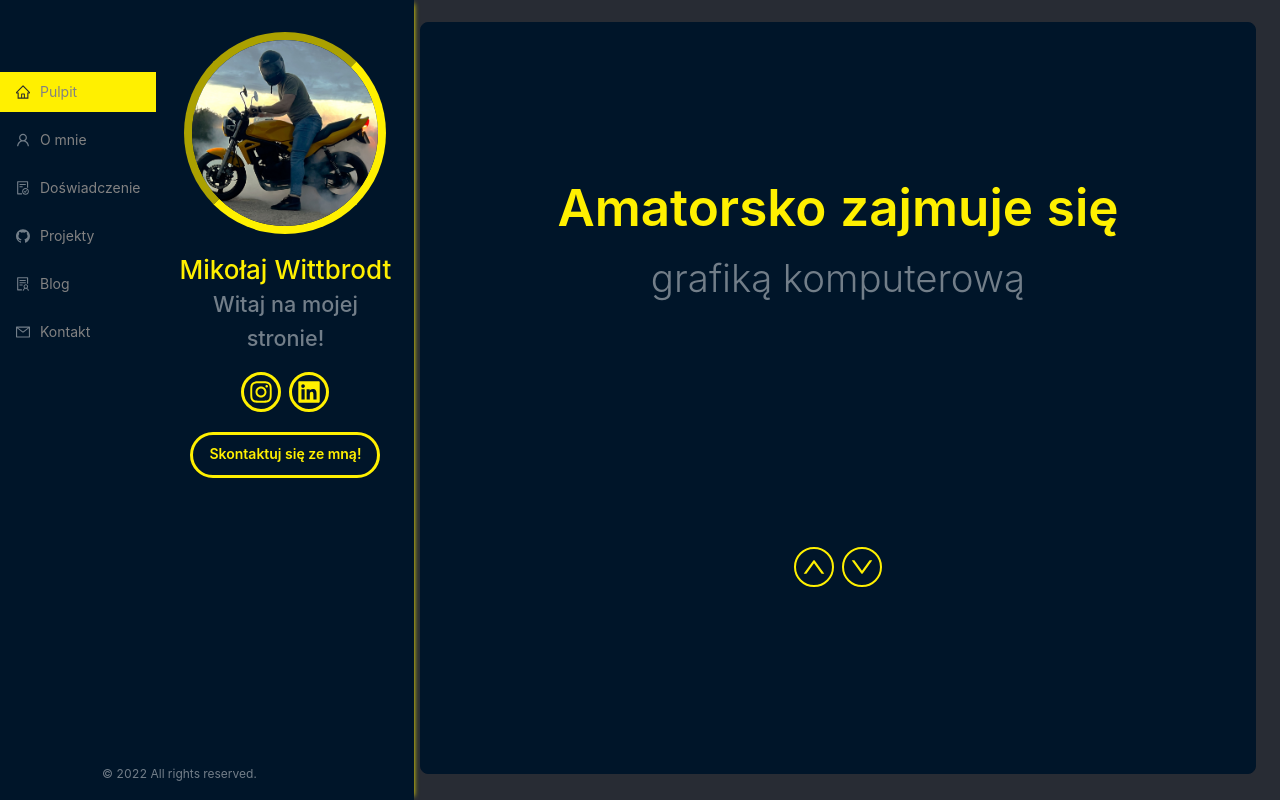
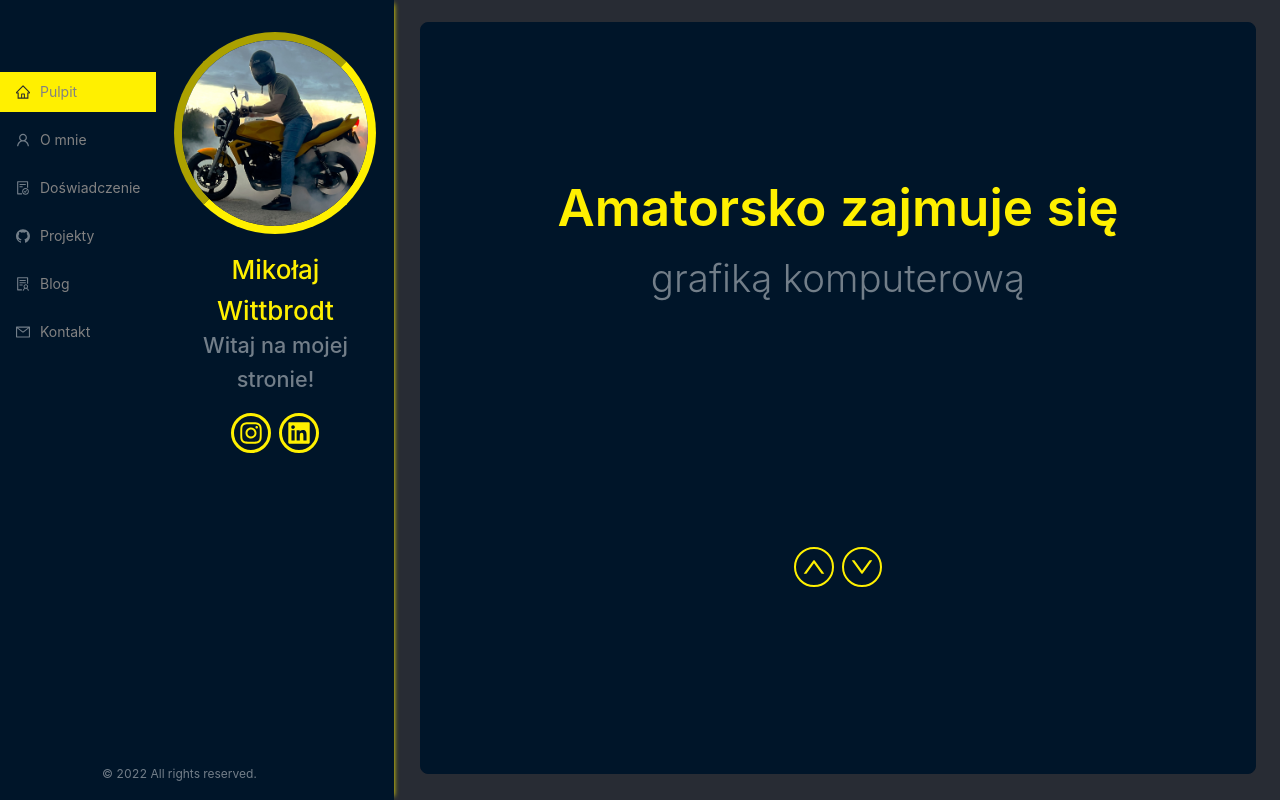
Before and after one commit to ChillyHoney/personal-page, a React (Create React App) app: page / in a window 1280 px wide. Built offline with nearby package versions, Linux system fonts and the light colour scheme.

Commit message:
Clearing code with unnessecery code

```diff
--- a/src/components/SideBox.tsx
+++ b/src/components/SideBox.tsx
@@ -35,9 +35,6 @@
           </SocialButton>
         ))}
       </ButtonWrapper>
-      <ContactButton shape='round' type='primary' ghost={true}>
-        <Link to='/contact'>Skontaktuj się ze mną!</Link>
-      </ContactButton>
       <Footer>© 2022 All rights reserved.</Footer>
     </Wrapper>
   );
--- a/src/components/SideNav.tsx
+++ b/src/components/SideNav.tsx
@@ -97,7 +97,7 @@
           onClick={handleMenuItemClick}
           theme='dark'
           items={items}
-        ></AntDMenu>
+        />
         <SideBox />
       </MenuWrapper>
       <MenuButton
```
